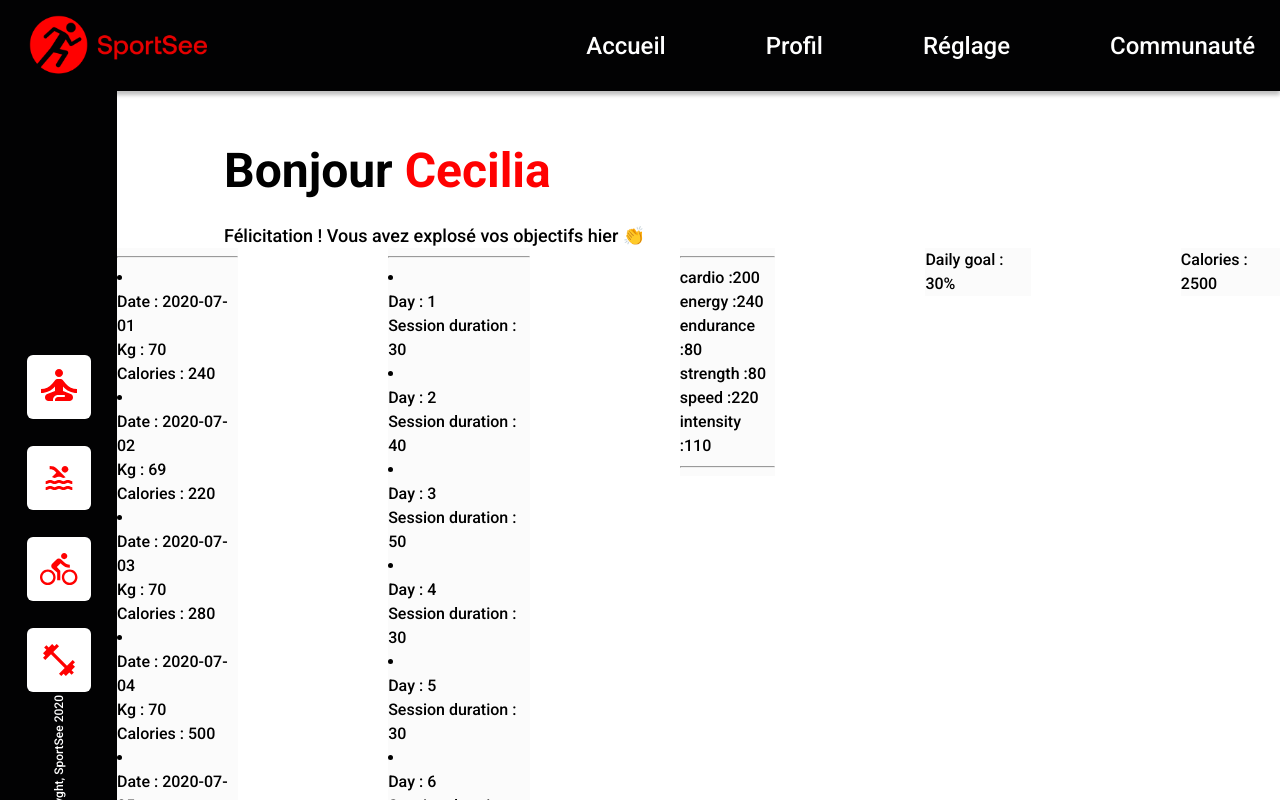
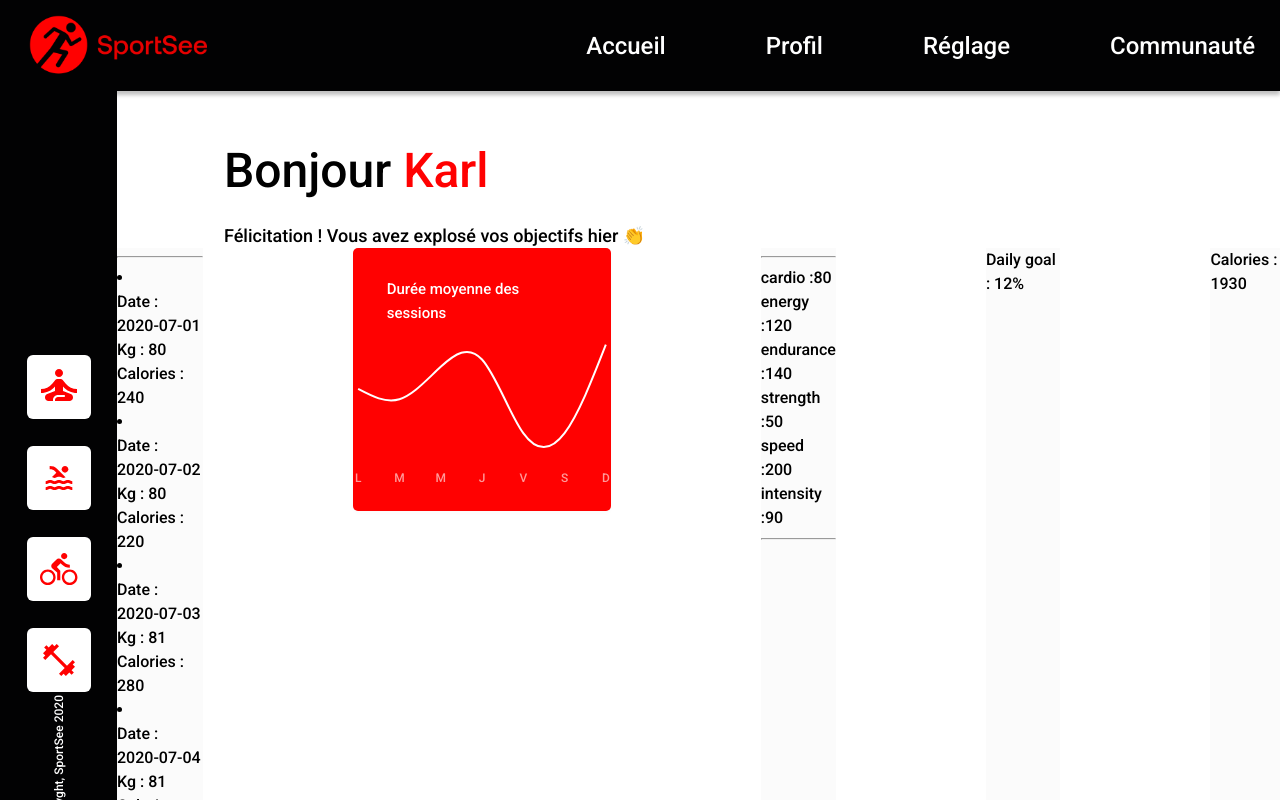
Before and after one commit to segoleneganzin/SportSee, a React (Vite) app: page / in a window 1280 px wide. Shown: the top 800 px of the page. Built offline with nearby package versions, Linux system fonts and the light colour scheme.

Commit message:
start average sessions chart

```diff
--- a/package.json
+++ b/package.json
@@ -13,6 +13,7 @@
     "prop-types": "^15.8.1",
     "react": "^18.2.0",
     "react-dom": "^18.2.0",
+    "recharts": "^2.12.6",
     "sass": "^1.75.0"
   },
   "devDependencies": {
--- a/src/components/AverageSessions.jsx
+++ b/src/components/AverageSessions.jsx
@@ -1,5 +1,16 @@
 /* eslint-disable no-unused-vars */
 import PropTypes from 'prop-types';
+import CustomTooltip from '../utils/CustomTooltip';
+import {
+  LineChart,
+  Line,
+  XAxis,
+  YAxis,
+  CartesianGrid,
+  Tooltip,
+  Legend,
+  ResponsiveContainer,
+} from 'recharts';
 
 /**
  * Component representing the dashboard header.
@@ -9,18 +20,61 @@ import PropTypes from 'prop-types';
  */
 
 const AverageSessions = ({ userAverageSessions }) => {
+  // necessary for domain of XAxis
+  const formatLabel = (value) => {
+    switch (value) {
+      case 1:
+        return 'L';
+      case 2:
+      case 3:
+        return 'M';
+      case 4:
+        return 'J';
+      case 5:
+        return 'V';
+      case 6:
+        return 'S';
+      case 7:
+        return 'D';
+      default:
+        return value;
+    }
+  };
+
   return (
-    <section className='container'>
-      <hr />
-      {userAverageSessions.sessions.map((session, index) => (
-        <li key={index}>
-          <p>
-            Day : {session.day} <br />
-            Session duration : {session.sessionLength} <br />
-          </p>
-        </li>
-      ))}
-      <hr />
+    <section className='average-sessions'>
+      <h2 className='average-sessions__title container__title'>
+        Durée moyenne des sessions
+      </h2>
+      <ResponsiveContainer width='100%' height='60%'>
+        <LineChart data={userAverageSessions.sessions}>
+          <Line
+            type='natural'
+            dataKey='sessionLength'
+            stroke='#fff'
+            strokeWidth={2}
+            activeDot={{
+              stroke: '#FFF',
+              strokeWidth: 5,
+            }}
+            dot={false}
+          />
+          <XAxis
+            dataKey='day'
+            axisLine={false}
+            tickLine={false}
+            tickMargin={20}
+            tick={{
+              fill: 'rgba(255,255,255,0.6)',
+              fontSize: '0.75rem',
+            }}
+            tickFormatter={formatLabel}
+          />
+          <YAxis hide domain={['dataMin-10', 'dataMax+10']} />
+          {/* infobulle */}
+          <Tooltip content={<CustomTooltip />} cursor={false} />
+        </LineChart>
+      </ResponsiveContainer>
     </section>
   );
 };
--- a/src/pages/Dashboard.jsx
+++ b/src/pages/Dashboard.jsx
@@ -19,7 +19,7 @@ const Dashboard = () => {
   const [userPerformance, setUserPerformance] = useState({});
   const [isLoading, setIsLoading] = useState(true);
   const [error, setError] = useState(false);
-  const userId = 18;
+  const userId = 12;
   useEffect(() => {
     const fetchDatas = async () => {
       try {
--- a/src/stylesheet/base/_helpers.scss
+++ b/src/stylesheet/base/_helpers.scss
@@ -4,8 +4,6 @@
 
 .container {
   background-color: $light-grey;
-  width: fit-content;
-  height: fit-content;
 }
 
 /**
--- a/src/stylesheet/base/_typography.scss
+++ b/src/stylesheet/base/_typography.scss
@@ -7,7 +7,8 @@ body {
   color: $text-color;
 }
 .menu__link,
-.vertical-section__copyright {
+.vertical-section__copyright,
+.container__title {
   color: $white;
 }
 .dashboard-header__firstName {
--- /dev/null
+++ b/src/stylesheet/components/_averageSessions.scss
@@ -0,0 +1,12 @@
+.average-sessions {
+  background-color: $brand-color;
+  border-radius: $smallRadius;
+  box-shadow: 0px 2px 4px 0px rgba(0, 0, 0, 0.02);
+  display: flex;
+  flex-direction: column;
+  max-height: 263px;
+  min-width: 258px;
+  &__title {
+    margin: 29px 77px 0 34px;
+  }
+}
--- a/src/stylesheet/components/_button.scss
+++ /dev/null
@@ -1,3 +0,0 @@
-// -----------------------------------------------------------------------------
-// This file contains all styles related to the button component.
-// -----------------------------------------------------------------------------
--- a/src/stylesheet/main.scss
+++ b/src/stylesheet/main.scss
@@ -14,7 +14,7 @@
   'layout/dashboardHeader';
 
 // 5. Components
-@import 'components/button';
+@import 'components/averageSessions';
 
 // 6. Page-specific styles
 @import 'pages/dashboard';
--- a/src/stylesheet/vendors/_normalize.scss
+++ b/src/stylesheet/vendors/_normalize.scss
@@ -7,6 +7,11 @@ p {
   margin: 0;
 }
 
+h1,
+h2 {
+  font-weight: 500;
+}
+
 ul {
   list-style-type: none;
   padding: 0;
--- /dev/null
+++ b/src/utils/CustomTooltip.jsx
@@ -0,0 +1,19 @@
+import PropTypes from 'prop-types';
+
+const CustomTooltip = ({ active, payload }) => {
+  if (active && payload && payload.length) {
+    return (
+      <div className='custom-tooltip'>
+        <p className='label'>{payload[0].value} min</p>
+      </div>
+    );
+  }
+
+  return null;
+};
+CustomTooltip.propTypes = {
+  active: PropTypes.bool,
+  payload: PropTypes.arrayOf(PropTypes.object),
+};
+
+export default CustomTooltip;
```
Also changed, not shown: 1 other file (tests, documents, lock files or other folders).
